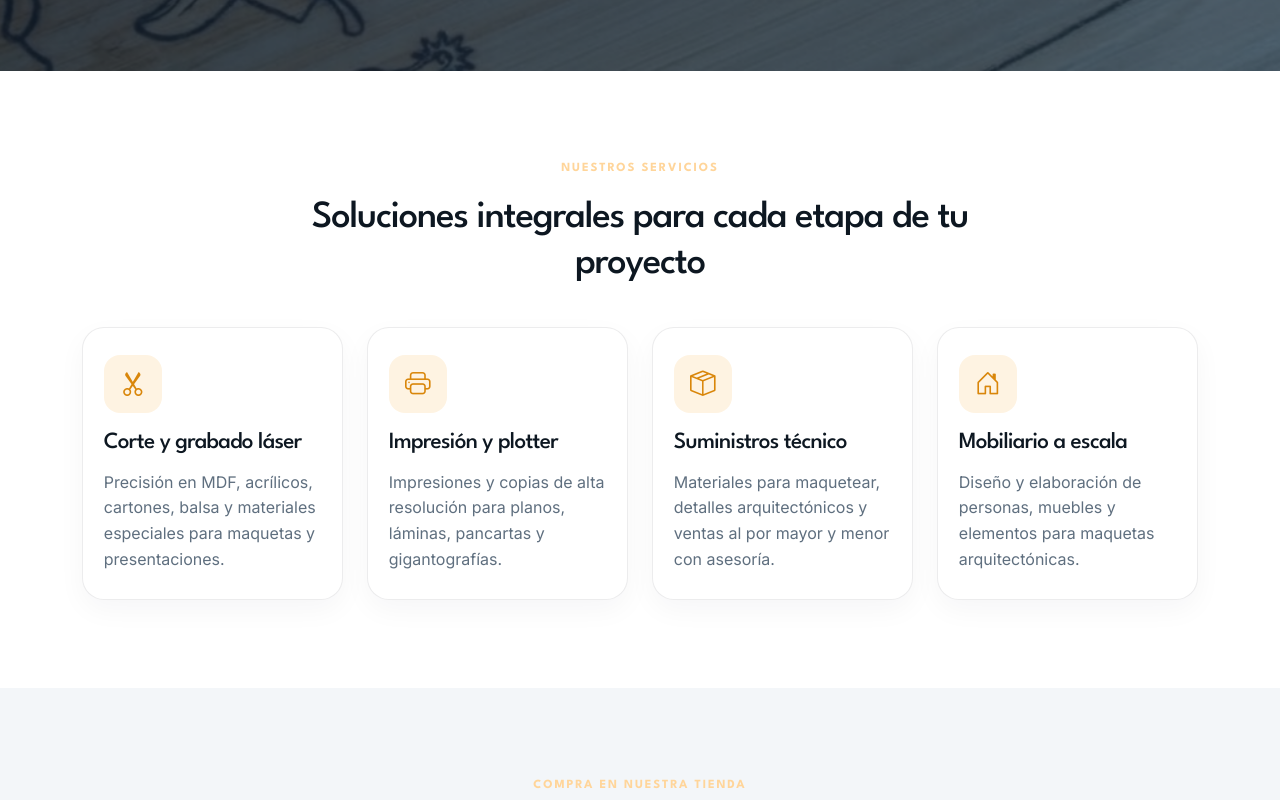
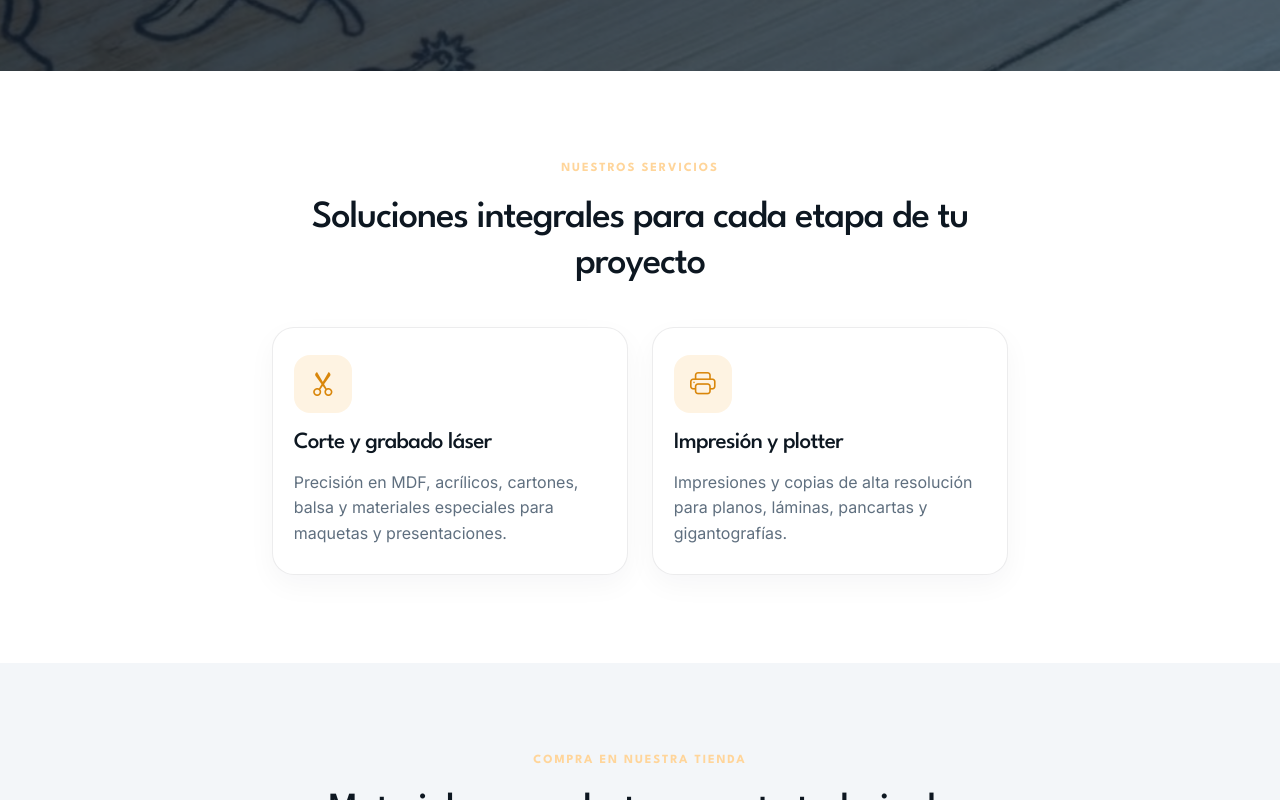
Before and after one commit to reyes2005reyes/Kota-Studio, a website with bundled scripts: page index.html in a window 1280 px wide. Shown: the part 845-1645 px from the top of the page. Built offline with nearby package versions, Linux system fonts and the light colour scheme.

Commit message:
nuevo diseño

```diff
--- a/css/main.css
+++ b/css/main.css
@@ -304,12 +304,18 @@ h1, h2, h3, .navbar-brand, .eyebrow {
   color: var(--text);
 }
 
+.services-grid {
+  justify-content: center;
+}
+
 .services-grid .service-card {
   background: var(--surface);
   border: 1px solid var(--line);
   border-radius: var(--radius);
   padding: 1.7rem 1.3rem;
   height: 100%;
+  max-width: 420px;
+  margin: 0 auto;
   box-shadow: 0 10px 28px rgba(11, 31, 45, 0.04);
 }
 
--- a/index.html
+++ b/index.html
@@ -68,10 +68,6 @@
                 <span>Maquetas</span>
                 <span>Materiales</span>
               </div>
-              <div class="hero-stat">
-                <strong>+1.000</strong>
-                <small>proyectos entregados</small>
-              </div>
             </div>
           </div>
         </div>
@@ -84,33 +80,19 @@
           <p class="eyebrow center">Nuestros servicios</p>
           <h2>Soluciones integrales para cada etapa de tu proyecto</h2>
         </div>
-        <div class="row g-4 services-grid">
-          <div class="col-md-6 col-xl-3">
+        <div class="row g-4 services-grid justify-content-center">
+          <div class="col-md-6 col-xl-4">
             <article class="service-card">
               <div class="icon-wrap"><i class="bi bi-scissors"></i></div>
               <h3>Corte y grabado láser</h3>
               <p>Precisión en MDF, acrílicos, cartones, balsa y materiales especiales para maquetas y presentaciones.</p>
             </article>
           </div>
-          <div class="col-md-6 col-xl-3">
+          <div class="col-md-6 col-xl-4">
             <article class="service-card">
               <div class="icon-wrap"><i class="bi bi-printer"></i></div>
               <h3>Impresión y plotter</h3>
               <p>Impresiones y copias de alta resolución para planos, láminas, pancartas y gigantografías.</p>
-            </article>
-          </div>
-          <div class="col-md-6 col-xl-3">
-            <article class="service-card">
-              <div class="icon-wrap"><i class="bi bi-box-seam"></i></div>
-              <h3>Suministros técnico</h3>
-              <p>Materiales para maquetear, detalles arquitectónicos y ventas al por mayor y menor con asesoría.</p>
-            </article>
-          </div>
-          <div class="col-md-6 col-xl-3">
-            <article class="service-card">
-              <div class="icon-wrap"><i class="bi bi-house-door"></i></div>
-              <h3>Mobiliario a escala</h3>
-              <p>Diseño y elaboración de personas, muebles y elementos para maquetas arquitectónicas.</p>
             </article>
           </div>
         </div>
```
